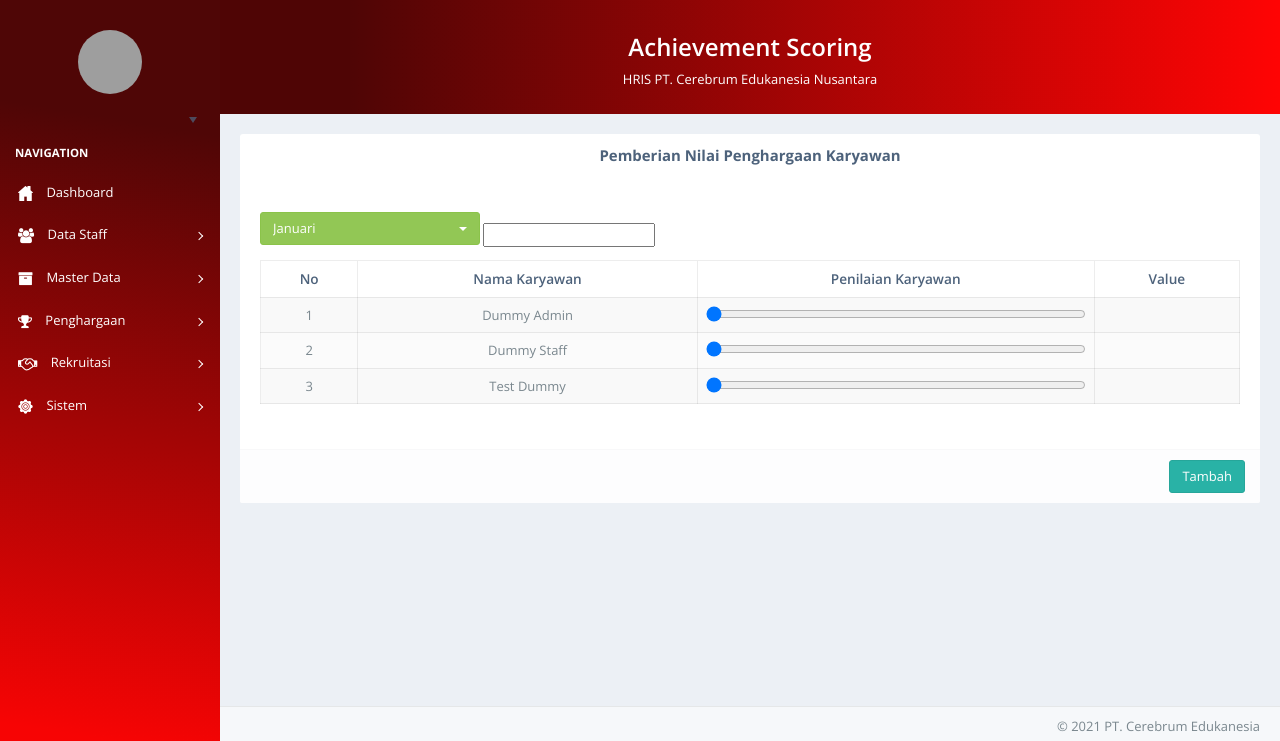
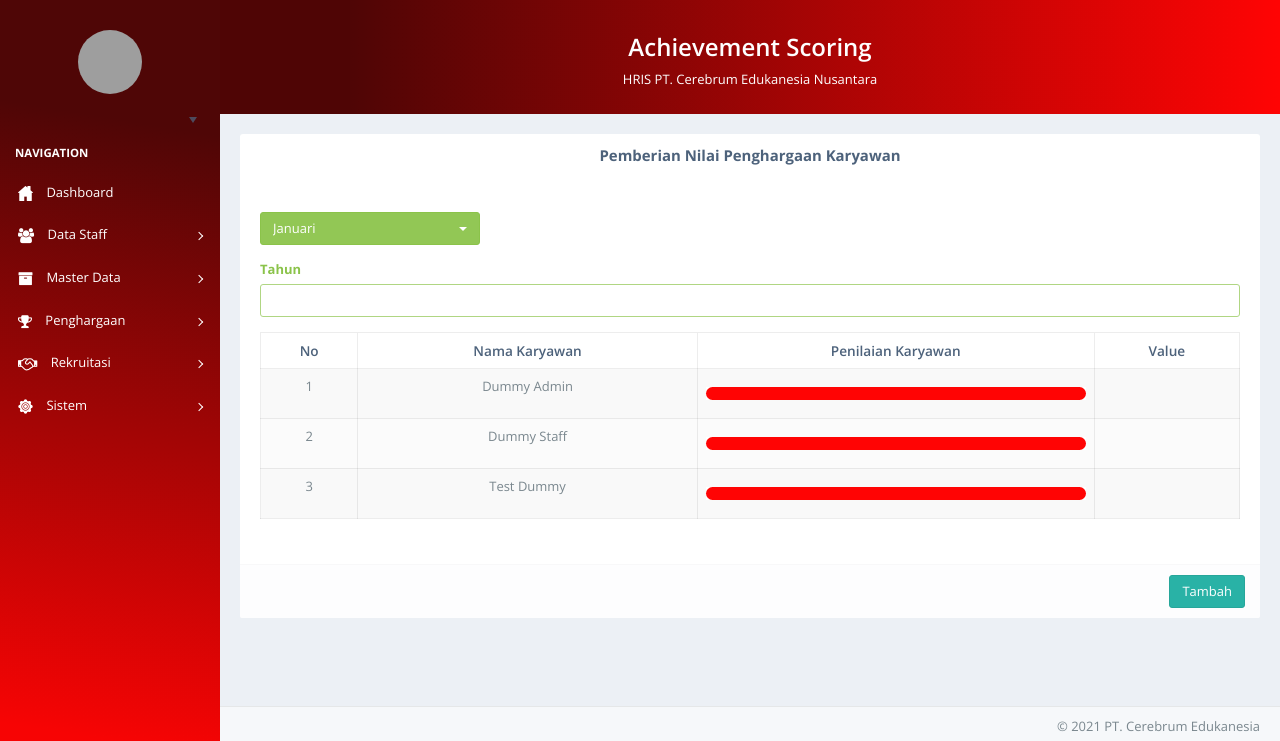
Before and after one commit to magang-cerebrum/hris-app-laravel7, a Laravel app: page /admin/achievement/scoring in a window 1280 px wide. Shown: the part 59-800 px from the top of the page. Run offline with Laravel 8, Linux system fonts and the light colour scheme; data comes from the database, SQL or seed files in the repository; data that the repository does not hold is empty; parts of the project's set-up code (start-up, migrations or seed data) failed here and were passed over; some libraries are stand-ins or nearby versions; some web fonts are replaced; grey boxes are pictures that could not be loaded.

Commit message:
cssing slider

```diff
--- a/resources/views/masterData/achievement/scoring.blade.php
+++ b/resources/views/masterData/achievement/scoring.blade.php
@@ -2,8 +2,104 @@
 @section('title','Sistem / Sistem Achievement')
 @section('content-title','Achievement Scoring')
 @section('content-subtitle','HRIS PT. Cerebrum Edukanesia Nusantara')
+
+@section('head')
+
+
+    <style>
+        input[type=range] {
+  -webkit-appearance: none;
+  margin: 10px 0;
+  width: 100%;
+}
+input[type=range]:focus {
+  outline: none;
+}
+input[type=range]::-webkit-slider-runnable-track {
+  width: 100%;
+  height: 12.8px;
+  cursor: pointer;
+  box-shadow: 0px 0px 0px #000000, 0px 0px 0px #0d0d0d;
+  background: #FF0404;
+  border-radius: 25px;
+  border: 0px solid #000101;
+}
+input[type=range]::-webkit-slider-thumb {
+  box-shadow: 0px 0px 0px #000000, 0px 0px 0px #0d0d0d;
+  border: 0px solid #000000;
+  height: 20px;
+  width: 39px;
+  border-radius: 7px;
+  background: url();
+  cursor: pointer;
+  -webkit-appearance: none;
+  margin-top: -3.6px;
+}
+input[type=range]:focus::-webkit-slider-runnable-track {
+  background: #FF0404;
+}
+input[type=range]::-moz-range-track {
+  width: 100%;
+  height: 12.8px;
+  cursor: pointer;
+  animate: 0.2s;
+  box-shadow: 0px 0px 0px #000000, 0px 0px 0px #0d0d0d;
+  background: #FF0404;
+  border-radius: 25px;
+  border: 0px solid #000101;
+}
+input[type=range]::-moz-range-thumb {
+  box-shadow: 0px 0px 0px #000000, 0px 0px 0px #0d0d0d;
+  border: 0px solid #000000;
+  height: 20px;
+  width: 39px;
+  border-radius: 7px;
+  background: #4F0505;
+  cursor: pointer;
+}
+input[type=range]::-ms-track {
+  width: 100%;
+  height: 12.8px;
+  cursor: pointer;
+  animate: 0.2s;
+  background: transparent;
+  border-color: transparent;
+  border-width: 39px 0;
+  color: transparent;
+}
+input[type=range]::-ms-fill-lower {
+  background: #FF0404;
+  border: 0px solid #000101;
+  border-radius: 50px;
+  box-shadow: 0px 0px 0px #000000, 0px 0px 0px #0d0d0d;
+}
+input[type=range]::-ms-fill-upper {
+  background: #FF0404;
+  border: 0px solid #000101;
+  border-radius: 50px;
+  box-shadow: 0px 0px 0px #000000, 0px 0px 0px #0d0d0d;
+}
+input[type=range]::-ms-thumb {
+  box-shadow: 0px 0px 0px #000000, 0px 0px 0px #0d0d0d;
+  border: 0px solid #000000;
+  height: 20px;
+  width: 39px;
+  border-radius: 7px;
+  background: #65001c;
+  cursor: pointer;
+}
+input[type=range]:focus::-ms-fill-lower {
+  background: #FF0404;
+}
+input[type=range]:focus::-ms-fill-upper {
+  background: #FF0404;
+}
+
+
+
+    </style>
+@endsection
 @section('content')
-
 <div class="panel">
 <link href="{{asset("plugins/bootstrap-select/bootstrap-select.min.css")}}" rel="stylesheet">
 
@@ -46,7 +142,13 @@
                         <option value="November">November</option>
                         <option value="Desember">Desember</option>
                     </select>
-                    <input type="text" name="year" >
+
+                    <div class="form-group has-success">
+                        <label for="demo-vs-scsinput" class="control-label">Tahun</label>
+                        <input type="text" id="demo-vs-scsinput" class="form-control" name="year">
+                    </div>
+
+                    {{-- <input type="text" name="year" placeholder="Tahun"> --}}
                 <table id="masterdata-division"
                     class="table table-striped table-bordered dataTable no-footer dtr-inline collapsed" role="grid"
                     aria-describedby="demo-dt-basic_info" style="width: 100%;" width="100%" cellspacing="0">
@@ -98,6 +200,9 @@
     </div>
 </form>
 </div>
+
+@section('script')
+
 <script src="{{asset("plugins/bootstrap-select/bootstrap-select.min.js")}}"></script>
 
 <script>
@@ -117,3 +222,5 @@
      }
  //    </script>
 @endsection
+
+@endsection
```
Lines whose indentation alone changed are shown as unchanged.
